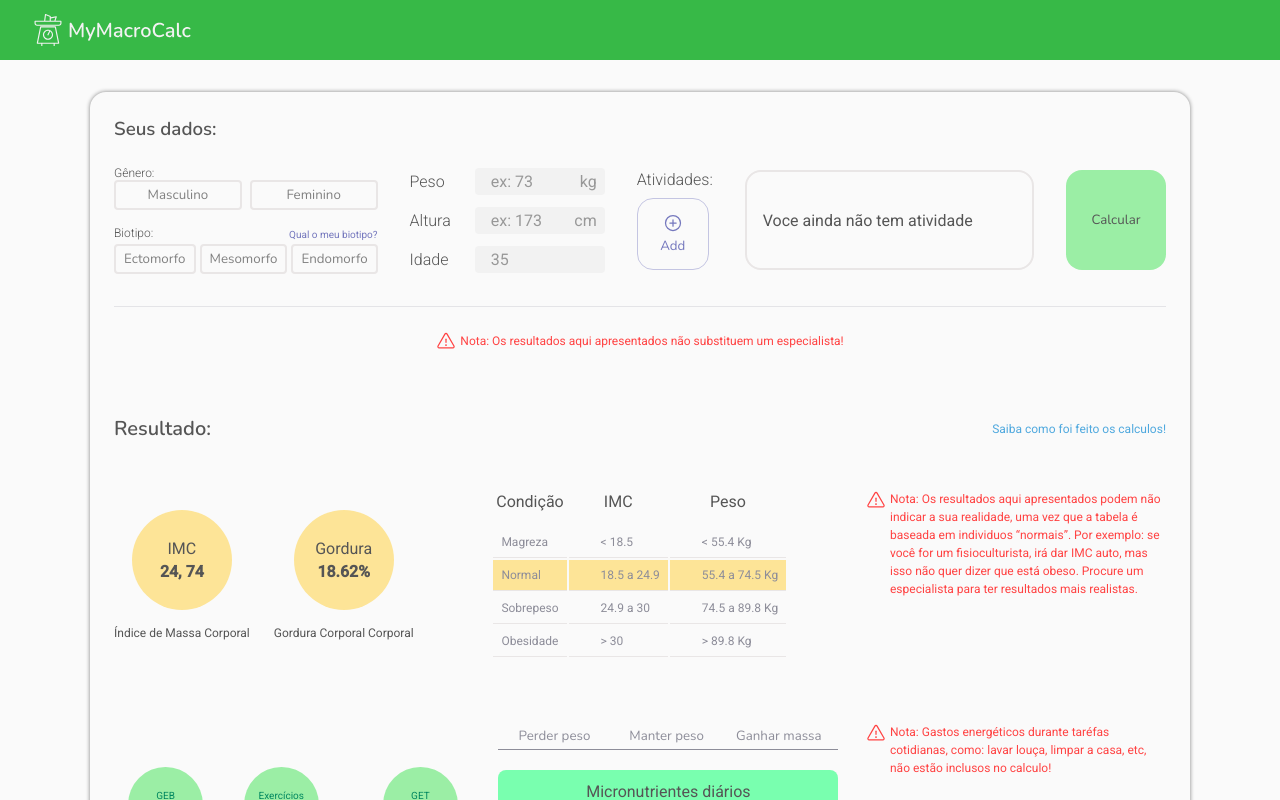
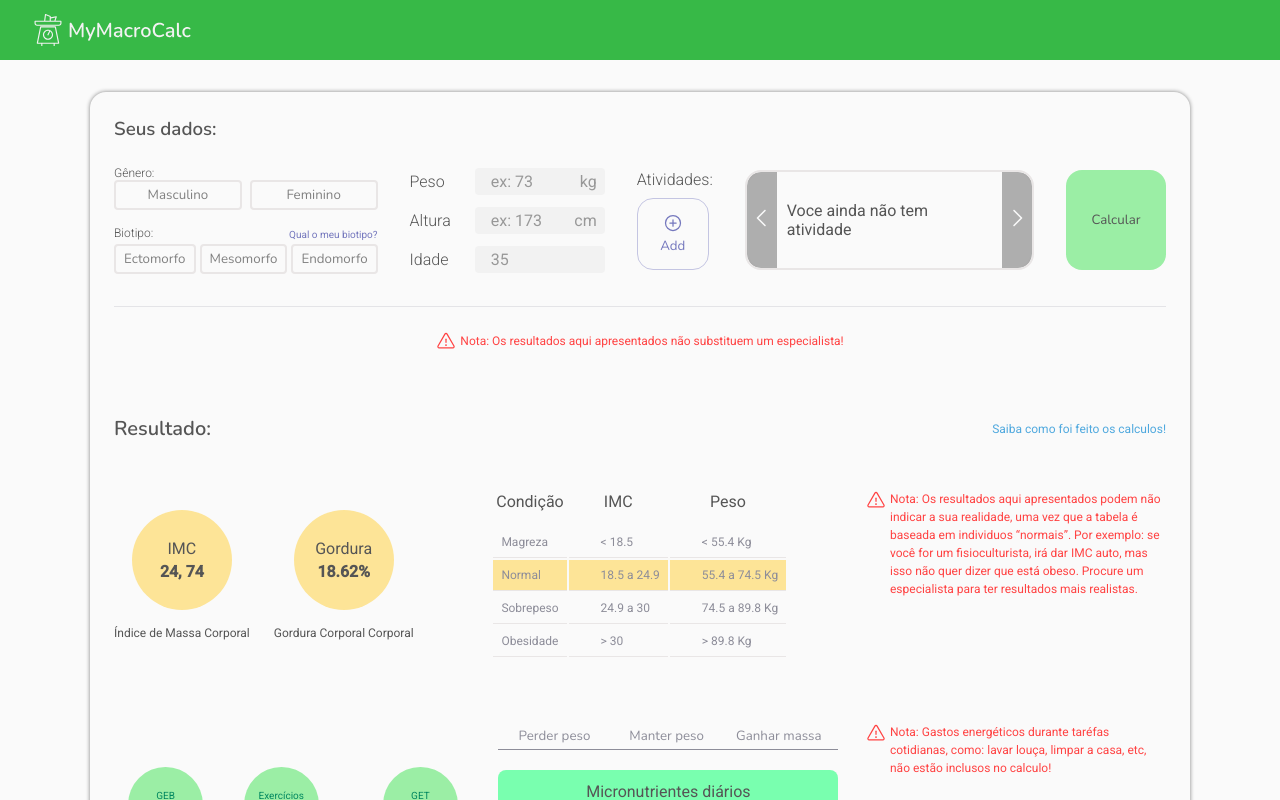
Before and after one commit to rodolfomariano/My-Macro-Calc, a React (Vite) app: page / in a window 1280 px wide. Shown: the top 800 px of the page. Built offline with nearby package versions, Linux system fonts and the light colour scheme.

Commit message:
create carousel of activities

```diff
--- a/src/App.module.scss
+++ b/src/App.module.scss
@@ -234,24 +234,32 @@
           min-height: 100px;
           border-radius: 16px;
           border: 2px solid var(--gray-200);
-          padding: 0.5rem 1rem;
 
-          overflow: auto;
+          overflow: hidden;
+
+          display: flex;
+          align-items: center;
+
+          &>button {
+            position: absolute;
+            z-index: 500;
+            width: 30px;
+            height: 100%;
+            background-color: rgba(0, 0, 0, .3);
+            color: var(--gray-50);
+            backdrop-filter: blur(1.5px);
+          }
+
+          .activitiesContent {
+            padding: 0.5rem 2.5rem;
+
+            overflow: hidden;
             scroll-snap-type: x mandatory;
             scroll-behavior: smooth;
 
             display: flex;
             align-items: center;
             gap: 1rem;
-
-          &>button {
-            position: absolute;
-            z-index: 500;
-            width: 30px;
-            height: 100%;
-            background-color: rgba(0, 0, 0, .4);
-            color: var(--gray-50);
-          }
 
             &::-webkit-scrollbar {
               height: 10px;
@@ -266,18 +274,20 @@
             &::-webkit-scrollbar-thumb {
               background-color: var(--green-400);
               border-radius: 3px;
+            }
 
           }
 
           .seePreviousActivity {
             top: 0;
-            left: 1rem;
+            left: 0;
           }
 
           .seeNextActivity {
             top: 0;
-            right: -1rem;
+            right: 0;
           }
+
         }
 
         .calculateButton {
@@ -607,6 +617,7 @@
   position: fixed;
   top: 0;
   left: 0;
+  z-index: 600;
   width: 100%;
   height: 100vh;
   background-color: rgba(157, 155, 155, 0.605);
--- a/src/App.tsx
+++ b/src/App.tsx
@@ -1,4 +1,4 @@
-import { ChangeEvent, ChangeEventHandler, FormEvent, useState } from "react"
+import { ChangeEvent, ChangeEventHandler, FormEvent, useState, useRef } from "react"
 import { motion } from "framer-motion"
 import { CaretLeft, CaretRight, PlusCircle, X } from 'phosphor-react'
 import { toast } from 'react-toastify';
@@ -20,6 +20,10 @@ interface Activity {
   caloriesSpent: number
 }
 
+interface ScrollProp {
+  scrollLeft: number
+}
+
 function App() {
   const [genderOption, setGenderOption] = useState('')
   const [bioType, setBioType] = useState('')
@@ -34,7 +38,10 @@ function App() {
 
   const [myActivities, setMyActivities] = useState<Activity[]>([])
 
+  const activitiesCarousel = useRef<ScrollProp | any>(null)
+
   const kcalResultToActivity = activitySelected.length > 0 && (Number(activitySelected.split(',')[0]) * weight * timeOfActivity) / 60
+
 
   const errorGenderNotFilled = () => toast.error("Selecione um gênero!");
   const errorBioTypeNotFilled = () => toast.error("Selecione um biotipo!");
@@ -49,7 +56,11 @@ function App() {
     closeModalActivities()
   }
 
-  console.log(myActivities)
+  function handleRemoveActivity(id: number) {
+    const listWithoutActivity = myActivities.filter(activity => activity.id !== id)
+    setMyActivities(listWithoutActivity)
+  }
+
 
   function openModalActivities() {
     if (weight === 0) {
@@ -71,7 +82,11 @@ function App() {
   }
 
   function handleSeePreviousActivity() {
+    activitiesCarousel.current!.scrollLeft -= 120
+  }
 
+  function handleSeeNextActivity() {
+    activitiesCarousel.current!.scrollLeft += 120
   }
 
   return (
@@ -184,19 +199,24 @@ function App() {
                 </div>
               </div>
 
-              <div className={styles.activitiesContainer}>
+              <div className={styles.activitiesContainer} >
+                <div className={styles.activitiesContent} ref={activitiesCarousel}>
+
                   {myActivities.length > 0
                     ? myActivities.map(active => <ActivityCard
                       key={active.id}
+                      id={active.id}
                       title={active.title}
                       time={active.time}
                       caloriesSpent={active.caloriesSpent}
+                      removeItem={() => handleRemoveActivity(active.id)}
                     />
                     )
                     : "Voce ainda não tem atividade"
                   }
+                </div>
 
-                {/* <button
+                <button
                   className={styles.seePreviousActivity}
                   onClick={handleSeePreviousActivity}
                 >
@@ -204,9 +224,10 @@ function App() {
                 </button>
                 <button
                   className={styles.seeNextActivity}
+                  onClick={handleSeeNextActivity}
                 >
                   <CaretRight size={24} />
-                </button> */}
+                </button>
 
               </div>
 
--- a/src/components/ActivityCard/index.tsx
+++ b/src/components/ActivityCard/index.tsx
@@ -2,12 +2,14 @@ import { Pencil, TrashSimple } from 'phosphor-react'
 import styles from './styles.module.scss'
 
 interface ActivityCardProps {
+  id: number
   title: string
   time: number
   caloriesSpent: number
+  removeItem: (id: number) => void
 }
 
-export function ActivityCard({ title, time, caloriesSpent }: ActivityCardProps) {
+export function ActivityCard({ title, time, caloriesSpent, id, removeItem }: ActivityCardProps) {
 
   const caloriesSpentFormatted = caloriesSpent.toFixed(2).replace('.', ',')
 
@@ -20,7 +22,7 @@ export function ActivityCard({ title, time, caloriesSpent }: ActivityCardProps)
       <span className={styles.activityTime}>{time} min</span>
       <footer className={styles.activityKcal}>{caloriesSpentFormatted}kcal</footer>
 
-      <button className={styles.removeActivity}>
+      <button className={styles.removeActivity} onClick={() => removeItem(id)}>
         <TrashSimple size={16} />
       </button>
       <button className={styles.editActivity}>
--- a/src/components/ActivityCard/styles.module.scss
+++ b/src/components/ActivityCard/styles.module.scss
@@ -5,7 +5,7 @@
   background-color: var(--green-50);
   border-radius: 16px;
   padding: 6px;
-  scroll-snap-align: start;
+  scroll-snap-align: center;
 
   display: flex;
   flex-direction: column;
```
Lines whose indentation alone changed are shown as unchanged.
